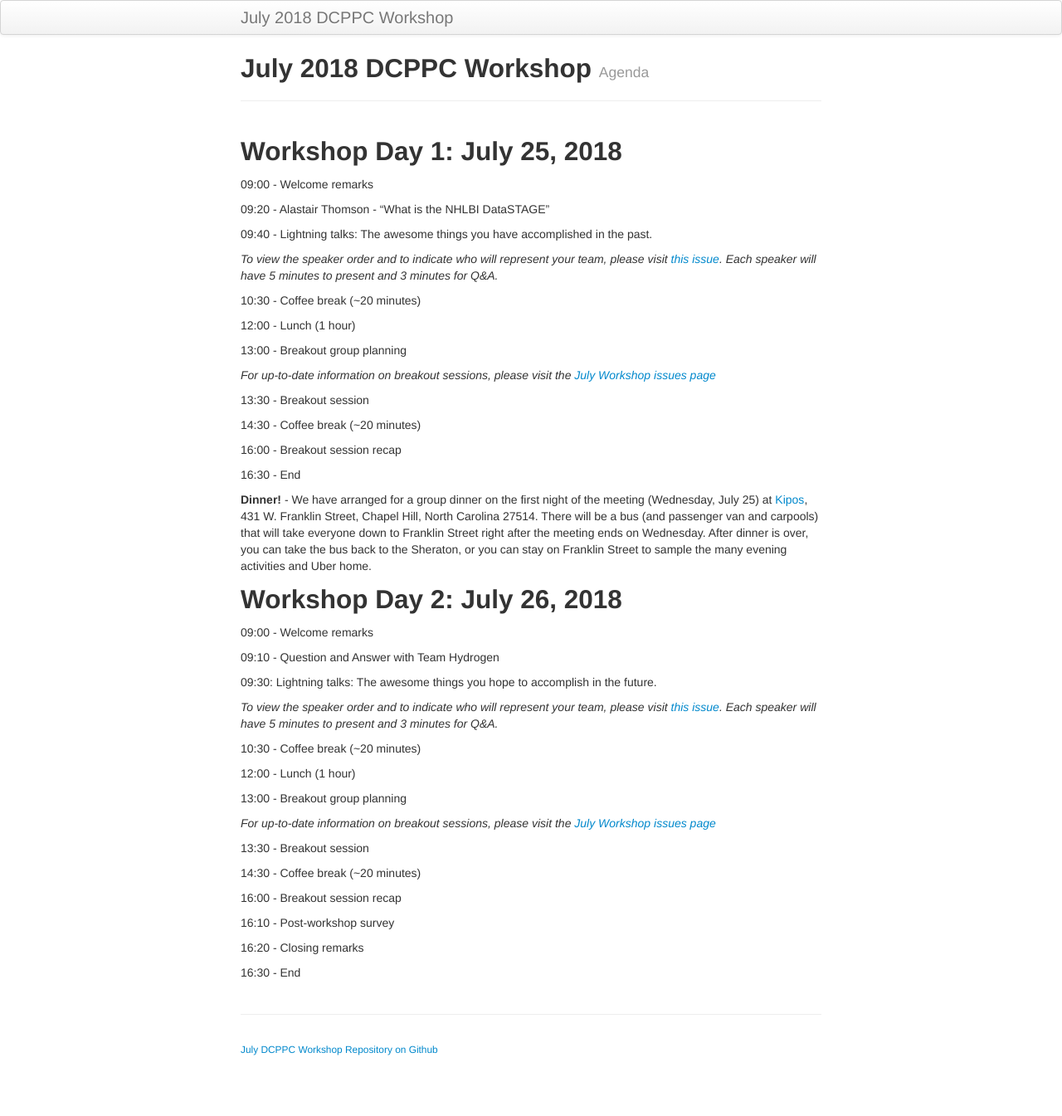
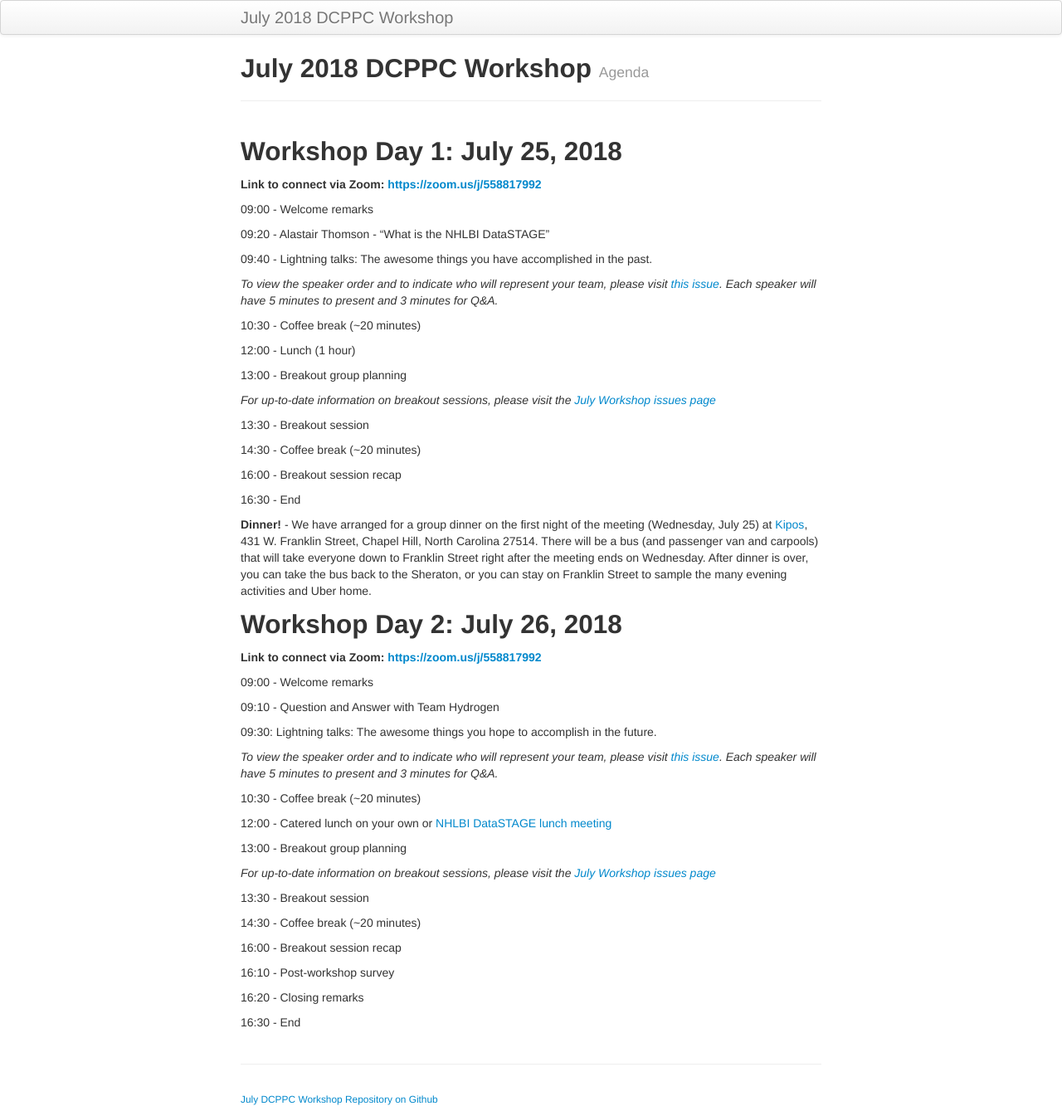
Before and after one commit to dcppc/2018-july-workshop, a Jekyll site: the page built from docs/agenda.md, in a window 1280 px wide. Shown: the whole page at 83% size. Built offline with Jekyll 4.4.1, drawn with Linux system fonts in a browser that asks for light colours; before the commit the page ends 1285 px from its top, so only the background shows below that.

Commit message:
add zoom link

```diff
--- a/docs/agenda.md
+++ b/docs/agenda.md
@@ -7,6 +7,8 @@ tagline: Agenda
 
 ## Workshop Day 1: July 25, 2018
 
+**Link to connect via Zoom: [https://zoom.us/j/558817992](https://zoom.us/j/562256926)**
+
 09:00 - Welcome remarks
 
 09:20 - Alastair Thomson - "What is the NHLBI DataSTAGE"
@@ -15,12 +17,11 @@ tagline: Agenda
 
 _To view the speaker order and to indicate who will represent your team, please visit [this issue](https://github.com/dcppc/2018-july-workshop/issues/). Each speaker will have 5 minutes to present and 3 minutes for Q&A._
 
-
 10:30 - Coffee break (~20 minutes)
 
-12:00 -  Lunch (1 hour)
+12:00 - Lunch (1 hour)
 
-13:00 -  Breakout group planning
+13:00 - Breakout group planning
 
 _For up-to-date information on breakout sessions, please visit the [July Workshop issues page](https://github.com/dcppc/2018-july-workshop/issues)_
 
@@ -37,6 +38,9 @@ _For up-to-date information on breakout sessions, please visit the [July Worksho
 
 ## Workshop Day 2:  July 26, 2018
 
+**Link to connect via Zoom: [https://zoom.us/j/558817992](https://zoom.us/j/562256926)**
+
+
 09:00 - Welcome remarks
 
 09:10 - Question and Answer with Team Hydrogen
@@ -47,13 +51,13 @@ _To view the speaker order and to indicate who will represent your team, please
 
 10:30 - Coffee break (~20 minutes)
 
-12:00 -  Lunch (1 hour)
+12:00 - Catered lunch on your own or [NHLBI DataSTAGE lunch meeting](https://github.com/dcppc/2018-july-workshop/issues/9)
 
-13:00 -  Breakout group planning
+13:00 - Breakout group planning
 
 _For up-to-date information on breakout sessions, please visit the [July Workshop issues page](https://github.com/dcppc/2018-july-workshop/issues)_
 
-13:30 -  Breakout session
+13:30 - Breakout session
 
 14:30 - Coffee break (~20 minutes)
 
```
